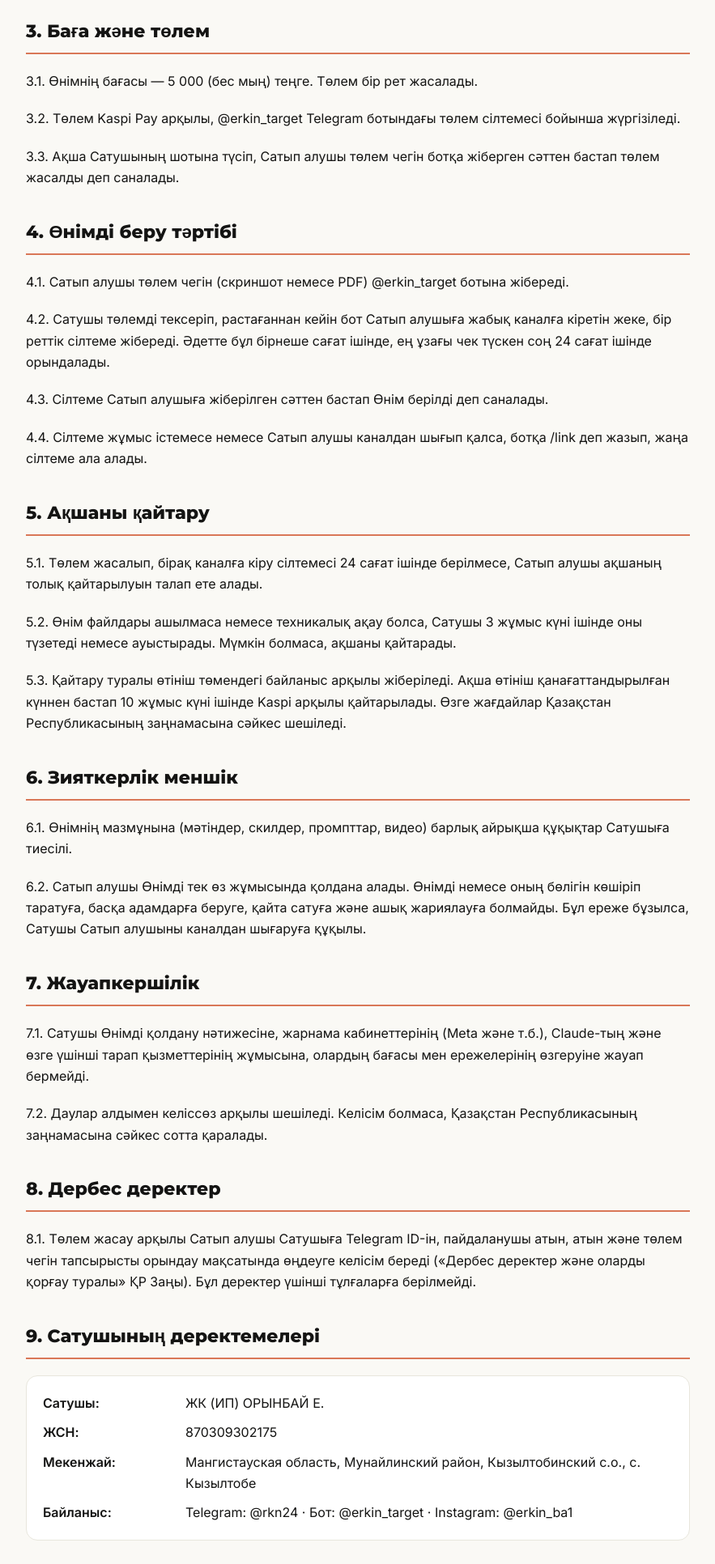
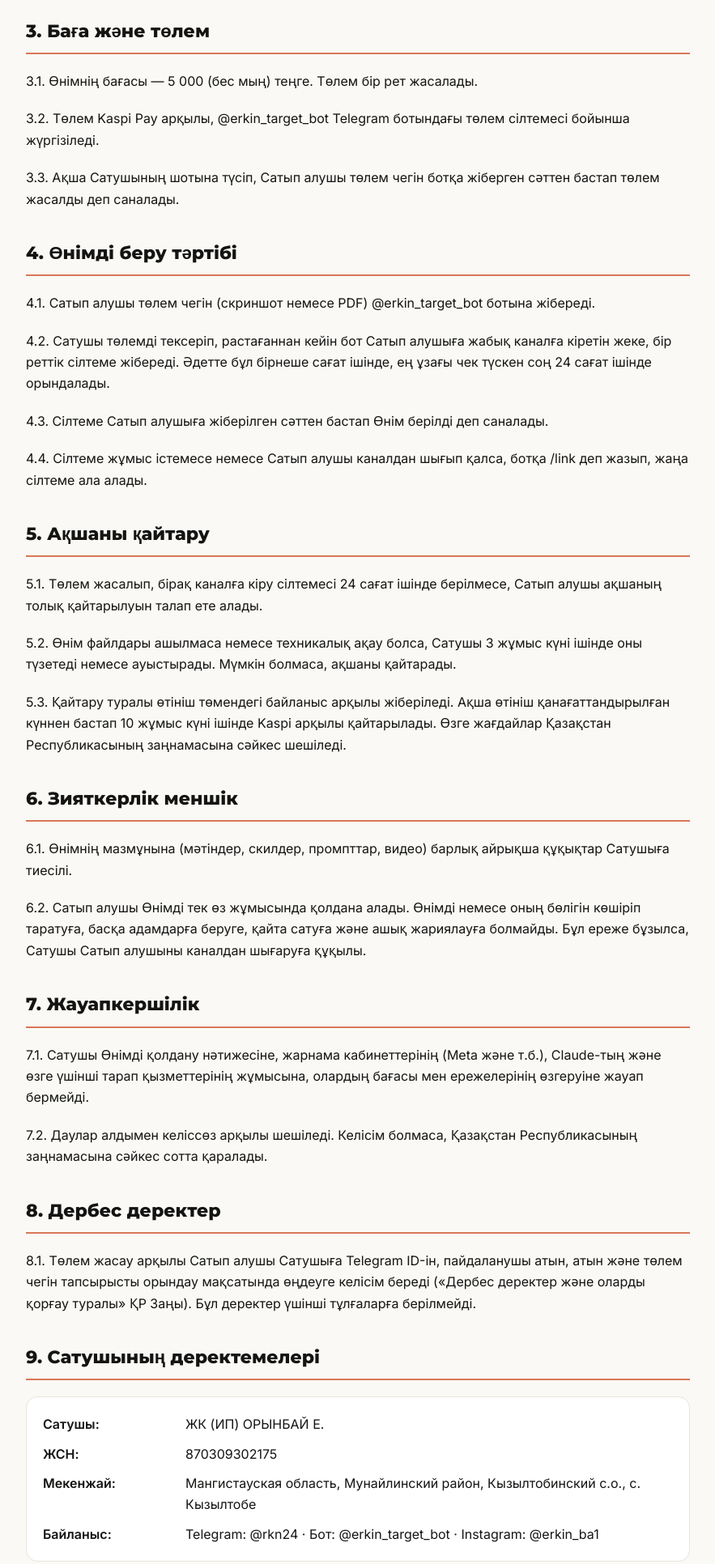
Before and after one commit to qossaymann-sketch/erkin-target-guide, a plain HTML site: page oferta.html in a window 1280 px wide. Shown: the part 1080-3012 px from the top of the page at 81% size, without its empty margins (198-1081 px from the left). Drawn offline with Linux system fonts and the light colour scheme.

Commit message:
Add files via upload

```diff
--- a/oferta.html
+++ b/oferta.html
@@ -41,11 +41,11 @@ a{color:#B4532F}a:hover{color:#8F3F22}
 
 <h2 style="margin: 16px 0 0; font-family: Montserrat, sans-serif; font-weight: 800; font-size: 22px; padding-bottom: 8px; border-bottom: 2px solid #D97757">3. Баға және төлем</h2>
 <p style="margin: 0">3.1. Өнімнің бағасы — 5 000 (бес мың) теңге. Төлем бір рет жасалады.</p>
-<p style="margin: 0">3.2. Төлем Kaspi Pay арқылы, @erkin_target Telegram ботындағы төлем сілтемесі бойынша жүргізіледі.</p>
+<p style="margin: 0">3.2. Төлем Kaspi Pay арқылы, @erkin_target_bot Telegram ботындағы төлем сілтемесі бойынша жүргізіледі.</p>
 <p style="margin: 0">3.3. Ақша Сатушының шотына түсіп, Сатып алушы төлем чегін ботқа жіберген сәттен бастап төлем жасалды деп саналады.</p>
 
 <h2 style="margin: 16px 0 0; font-family: Montserrat, sans-serif; font-weight: 800; font-size: 22px; padding-bottom: 8px; border-bottom: 2px solid #D97757">4. Өнімді беру тәртібі</h2>
-<p style="margin: 0">4.1. Сатып алушы төлем чегін (скриншот немесе PDF) @erkin_target ботына жібереді.</p>
+<p style="margin: 0">4.1. Сатып алушы төлем чегін (скриншот немесе PDF) @erkin_target_bot ботына жібереді.</p>
 <p style="margin: 0">4.2. Сатушы төлемді тексеріп, растағаннан кейін бот Сатып алушыға жабық каналға кіретін жеке, бір реттік сілтеме жібереді. Әдетте бұл бірнеше сағат ішінде, ең ұзағы чек түскен соң 24 сағат ішінде орындалады.</p>
 <p style="margin: 0">4.3. Сілтеме Сатып алушыға жіберілген сәттен бастап Өнім берілді деп саналады.</p>
 <p style="margin: 0">4.4. Сілтеме жұмыс істемесе немесе Сатып алушы каналдан шығып қалса, ботқа /link деп жазып, жаңа сілтеме ала алады.</p>
@@ -71,7 +71,7 @@ a{color:#B4532F}a:hover{color:#8F3F22}
 <span style="font-weight: 600">Сатушы:</span><span>ЖК (ИП) ОРЫНБАЙ Е.</span>
 <span style="font-weight: 600">ЖСН:</span><span>870309302175</span>
 <span style="font-weight: 600">Мекенжай:</span><span>Мангистауская область, Мунайлинский район, Кызылтобинский с.о., с. Кызылтобе</span>
-<span style="font-weight: 600">Байланыс:</span><span>Telegram: @rkn24 · Бот: @erkin_target · Instagram: @erkin_ba1</span>
+<span style="font-weight: 600">Байланыс:</span><span>Telegram: @rkn24 · Бот: @erkin_target_bot · Instagram: @erkin_ba1</span>
 </div>
 
 <a href="index.html" style="align-self: flex-start; font-weight: 600; text-decoration: none; min-height: 44px; display: inline-flex; align-items: center; margin-top: 12px">← Басты бетке</a>
```
Also changed, not shown: index.html (+4 -4 lines).
